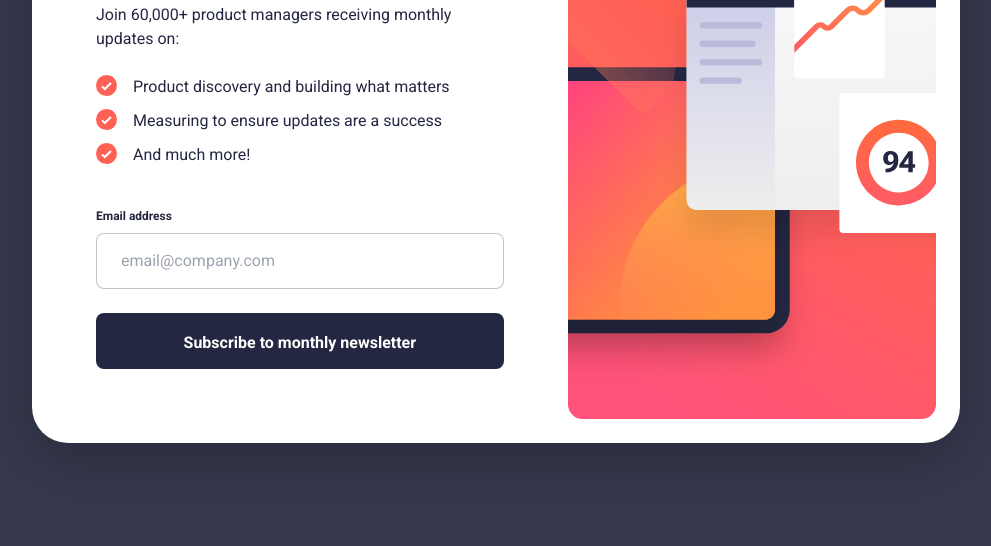
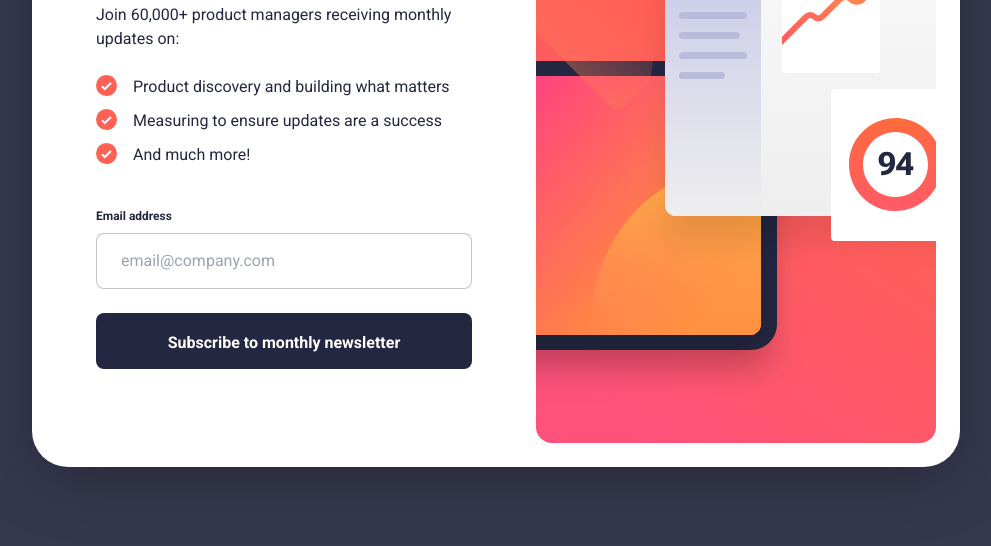
Before and after one commit to NDK1195/newsletter-sign-up-with-success-message, a website: page index.html in a window 1280 px wide. Shown: the part 254-800 px from the top of the page, without its empty margins (144-1135 px from the left). Drawn offline with Linux system fonts and the light colour scheme.

Commit message:
update content width

```diff
--- a/index.html
+++ b/index.html
@@ -30,11 +30,11 @@
         <img
           src="./images/illustration-sign-up-mobile.svg"
           alt="illustration signup"
-          class="w-full lg:max-w-[400px]"
+          class="w-full lg:w-[400px]"
         />
       </picture>
 
-      <div class="flex flex-col gap-10 px-6 pb-10 lg:p-0">
+      <div class="flex flex-col gap-10 px-6 pb-10 lg:max-w-[376px] lg:p-0">
         <div class="flex flex-col gap-6">
           <h1
             class="text-[40px] font-bold leading-none text-dark-slate-grey lg:text-[56px]"
```
Also changed, not shown: src/output.css.
